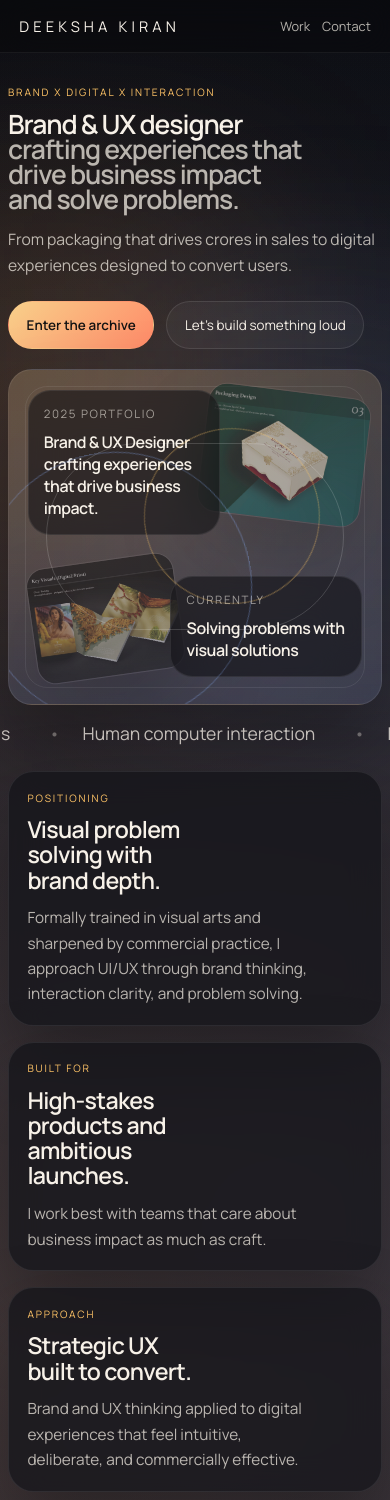
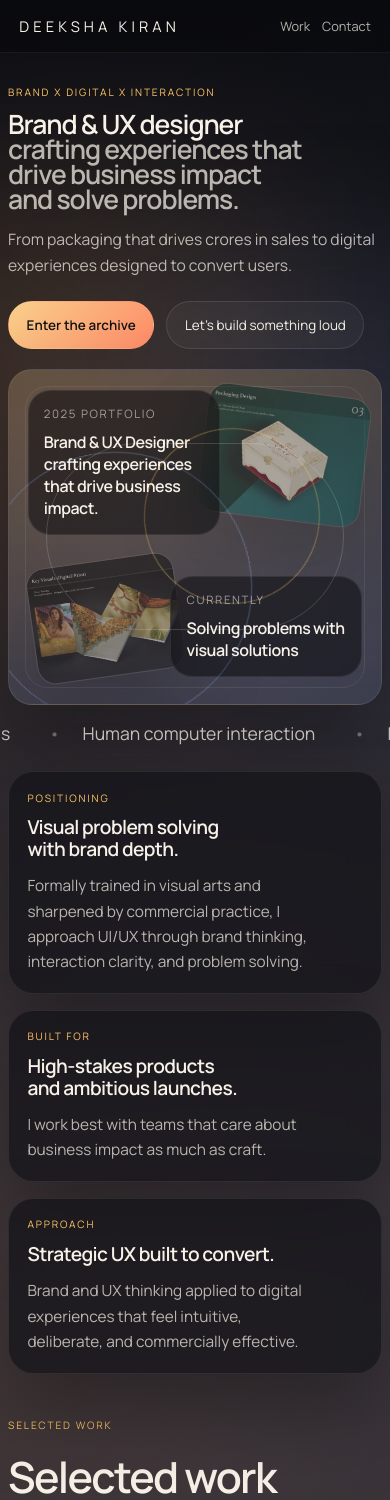
Before and after one commit to chandrashekartmops95/kandha, a React (Vite) app: page / in a window 390 px wide. Shown: the top 1500 px of the page. Built offline with nearby package versions, Linux system fonts and the light colour scheme.

Commit message:
Rebalance intro card title: smaller font, remove max-width constraint

```diff
--- a/src/styles.css
+++ b/src/styles.css
@@ -413,10 +413,9 @@ main {
 }
 
 .intro-card-title {
-  max-width: 12ch;
-  font-size: clamp(1.55rem, 2vw, 2.05rem);
+  font-size: clamp(1.3rem, 1.8vw, 1.75rem);
   font-weight: 600;
-  line-height: 1.08;
+  line-height: 1.12;
   letter-spacing: -0.03em;
   text-wrap: balance;
 }
@@ -1435,7 +1434,7 @@ main {
   }
 
   .intro-card-title {
-    font-size: 1.45rem;
+    font-size: 1.2rem;
   }
 
   .intro-card-copy {
```
